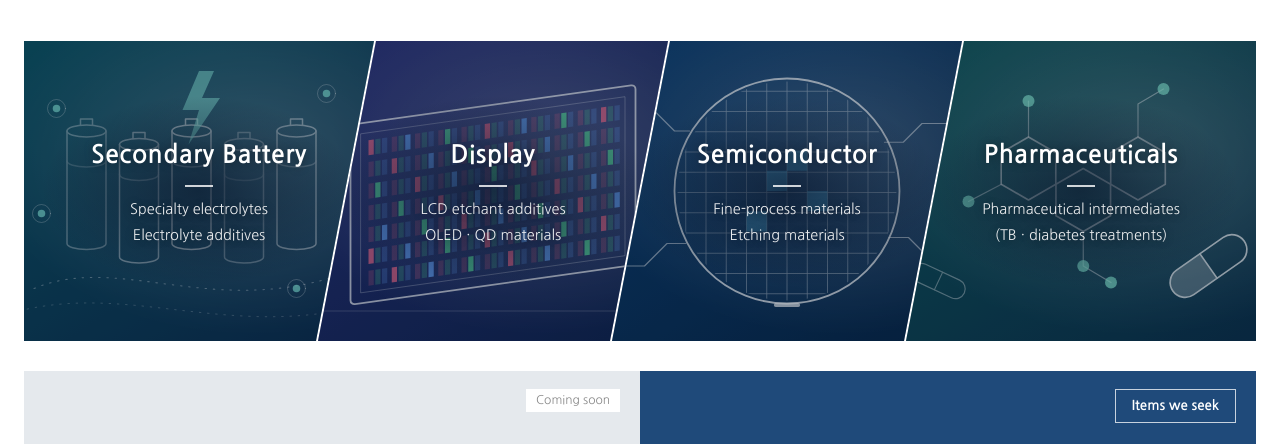
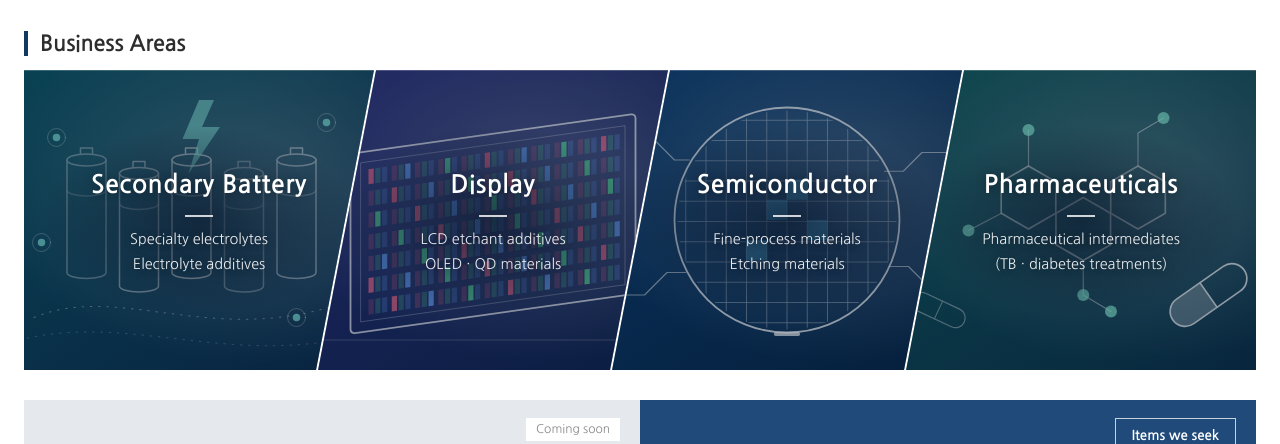
Before and after one commit to chunboproposal/chunboproposal.github.io, a plain HTML site: page index.html in a window 1280 px wide. Shown: the part 318-762 px from the top of the page. Drawn offline with Linux system fonts and the light colour scheme.

Commit message:
사업영역 제목 추가

```diff
--- a/index.html
+++ b/index.html
@@ -327,6 +327,9 @@ body{background:#fff;color:var(--ink);font-size:15px}
 /* 첫 화면 — 사업 분야 4칸(빗금 칸 · 너비 · 글자 위치 같게 · 마우스 올리면 살짝 커짐, 2026-11-04) */
 .sr-only{position:absolute;width:1px;height:1px;padding:0;margin:-1px;overflow:hidden;clip:rect(0 0 0 0);white-space:nowrap;border:0}
 .biz{position:relative;display:flex;height:300px;margin:44px 0 0;overflow:hidden;background:#fff}
+/* 사업영역 제목 — 4칸 위 왼쪽(2026-11-04) */
+.biz-h{margin:34px 0 14px;padding-left:12px;border-left:4px solid #123963;font-size:22px;font-weight:700;line-height:1.15;color:#2d2d2d;letter-spacing:-.01em}.biz-h+.biz{margin-top:0}
+@media (max-width:640px){.biz-h{margin:24px 0 10px;font-size:19px}}
 .biz-i{--s:56px;position:relative;flex:1 1 0;min-width:0;margin:0 calc(var(--s) / -2);overflow:hidden;clip-path:polygon(calc(var(--s) + 2px) 0,100% 0,calc(100% - var(--s) - 2px) 100%,0 100%);cursor:default}
 .biz-i:first-child{margin-left:0;clip-path:polygon(0 0,100% 0,calc(100% - var(--s) - 2px) 100%,0 100%)}
 .biz-i:last-child{margin-right:0;clip-path:polygon(calc(var(--s) + 2px) 0,100% 0,100% 100%,0 100%)}
@@ -416,7 +419,7 @@ button.card3:hover{border:0;background:#123963}
   const ATT_REQ = { msds:true, coa:true };
   const T = {
   ko:{ inq:'1:1 문의', inq_title:'제안하기', inq_desc:'문의 종류를 선택해 주십시오.', co:'천보 · 천보신소재 · 천보비엘에스 · 천보정밀', biz:[['이차전지','특수전해질','전해액 첨가제'],['디스플레이','LCD 식각액 첨가제','OLED · QD 소재'],['반도체','반도체 미세공정 소재','반도체 식각 소재'],['의약품','의약품 중간체','(결핵 · 당뇨 치료제)']], go:'바로가기', soon:'준비 중',
-    c1:'제품 구매 문의', c1s:'천보, 천보신소재, 천보비엘에스 제품 구매', c2wish:'공급제안 희망품목', c2:'공급 제안 문의', c2s:'원부자재 공급 제안서 제출', c3:'사업 협력 문의', c3s:'공동 개발, 사업 제휴',
+    c1:'제품 구매 문의', c1s:'천보, 천보신소재, 천보비엘에스 제품 구매', c2wish:'공급제안 희망품목', biz_t:'사업영역', c2:'공급 제안 문의', c2s:'원부자재 공급 제안서 제출', c3:'사업 협력 문의', c3s:'공동 개발, 사업 제휴',
     crumb_home:'제안하기', crumb:'공급 제안 문의', title:'원부자재 공급 제안',
     lead:'품질과 공급 안정성을 갖춘 원부자재 협력사를 찾고 있습니다.',
     flow:[['공급 제안 품목','제안 희망 품목'],['제안서 작성','제안 품목 입력 및 자료 첨부'],['구매팀 검토 및 회신','2주 내 평가결과 회신'],['평가 및 등록프로세스 진행','적합 건에 한해 안내 예정']],
@@ -436,7 +439,7 @@ button.card3:hover{border:0;background:#123963}
     wish_t:'공급 제안 품목', wish_d:'천보가 공급 제안을 받고 있는 품목입니다.', wish_raw:'원자재', wish_sub:'부자재', wish_q:'품목명 또는 사양 검색', wish_none:'검색 결과가 없습니다.', wish_load:'불러오는 중…', wish_fail:'목록을 불러오지 못했습니다. 잠시 후 다시 열어 주십시오.', wish_empty:'현재 공개된 품목이 없습니다.', wish_go:'이 품목으로 제안하기', wish_close:'닫기', wish_etc:'기타', done:'접수가 완료되었습니다.', refno:'접수번호', refno_d:'진행현황 확인을 위해서 접수번호를 기억해주세요.', lk_lead:'공급 제안 접수번호와 제출하신 이메일로 진행현황을 확인할 수 있습니다.', lk_t:'진행현황 확인', lk_d:'접수번호와 제출하신 이메일을 입력하십시오.', lk_no:'접수번호', lk_email:'이메일', lk_btn:'조회', lk_busy:'조회 중…', lk_nf:'접수번호 또는 이메일이 맞지 않습니다.', lk_wait:'잠시 후 다시 조회해 주십시오.', lk_fail:'조회하지 못했습니다. 잠시 후 다시 시도해 주십시오.', lk_none:'접수되었습니다. 구매팀이 검토를 준비하고 있습니다.', lk_at:'접수', lk_upd:'갱신', lk_items:'제안 품목', fail:'제출하지 못했습니다. 잠시 후 다시 ‘제출’을 눌러 주십시오.', not_ready:'접수 주소가 아직 설정되지 않았습니다.',
     foot:'천보 구매팀 | 원부자재 공급 제안' },
   en:{ inq:'1:1 Inquiry', inq_title:'Proposals', inq_desc:'Please select the type of inquiry.', co:'Chunbo · Chunbo Advanced Materials · Chunbo BLS · Chunbo Precision', biz:[['Secondary Battery','Specialty electrolytes','Electrolyte additives'],['Display','LCD etchant additives','OLED · QD materials'],['Semiconductor','Fine-process materials','Etching materials'],['Pharmaceuticals','Pharmaceutical intermediates','(TB · diabetes treatments)']], go:'Go', soon:'Coming soon',
-    c1:'Product Purchase', c1s:'Products of Chunbo, Chunbo Advanced Materials, Chunbo BLS', c2wish:'Items we seek', c2:'Supply Proposal', c2s:'Submit a raw material supply proposal', c3:'Business Partnership', c3s:'Joint development / alliances',
+    c1:'Product Purchase', c1s:'Products of Chunbo, Chunbo Advanced Materials, Chunbo BLS', c2wish:'Items we seek', biz_t:'Business Areas', c2:'Supply Proposal', c2s:'Submit a raw material supply proposal', c3:'Business Partnership', c3s:'Joint development / alliances',
     crumb_home:'Proposals', crumb:'Supply Proposal', title:'Raw Material Supply Proposal',
     lead:'We are looking for raw material partners who offer reliable quality and stable supply.',
     flow:[['Proposal items','Items open for proposal'],['Write proposal','Enter items / attach documents'],['Review / reply','Evaluation result within 2 weeks'],['Evaluation & registration','Guidance for accepted proposals only']],
@@ -456,7 +459,7 @@ button.card3:hover{border:0;background:#123963}
     wish_t:'Proposal items', wish_etc:'Others', wish_d:'Items for which Chunbo is accepting supply proposals.', wish_raw:'Raw materials', wish_sub:'Sub-materials', wish_q:'Search item name / spec', wish_none:'No results.', wish_load:'Loading…', wish_fail:'Could not load the list. Please try again later.', wish_empty:'No items are published at the moment.', wish_go:'Propose this item', wish_close:'Close', done:'Your proposal has been received.', refno:'Reference No.', refno_d:'Please keep this reference number to check the progress.', lk_lead:'Check the progress of your supply proposal with the reference number and your e-mail.', lk_t:'Check progress', lk_d:'Enter your reference number and the e-mail you submitted.', lk_no:'Reference No.', lk_email:'E-mail', lk_btn:'Check', lk_busy:'Checking…', lk_nf:'The reference number or e-mail does not match.', lk_wait:'Please try again in a moment.', lk_fail:'Could not check the progress. Please try again later.', lk_none:'Received. Our purchasing team is preparing the review.', lk_at:'Submitted', lk_upd:'Updated', lk_items:'Items', fail:'Submission failed. Please press “Submit” again in a moment.', not_ready:'The submission address is not set yet.',
     foot:'Chunbo Purchasing Team, Raw Material Supply Proposal' },
   zh:{ inq:'一对一咨询', inq_title:'提案', inq_desc:'请选择咨询类型。', co:'Chunbo · Chunbo Advanced Materials · Chunbo BLS · Chunbo Precision', biz:[['二次电池','特种电解质','电解液添加剂'],['显示屏','LCD蚀刻液添加剂','OLED · QD材料'],['半导体','半导体微细工艺材料','半导体蚀刻材料'],['医药','医药中间体','（结核 · 糖尿病治疗药）']], go:'前往', soon:'准备中',
-    c1:'产品采购咨询', c1s:'Chunbo、Chunbo Advanced Materials、Chunbo BLS 产品采购', c2wish:'征集品目', c2:'供应提案', c2s:'提交原辅材料供应提案', c3:'业务合作咨询', c3s:'共同开发/业务合作',
+    c1:'产品采购咨询', c1s:'Chunbo、Chunbo Advanced Materials、Chunbo BLS 产品采购', c2wish:'征集品目', biz_t:'业务领域', c2:'供应提案', c2s:'提交原辅材料供应提案', c3:'业务合作咨询', c3s:'共同开发/业务合作',
     crumb_home:'提案', crumb:'供应提案', title:'原辅材料供应提案',
     lead:'我们正在寻找品质可靠、供应稳定的原辅材料合作伙伴。',
     flow:[['提案品目','征集提案品目'],['填写提案','填写品目/上传资料'],['审核/回复','2周内回复评估结果'],['评估及注册流程','仅限合格提案另行通知']],
@@ -526,7 +529,7 @@ button.card3:hover{border:0;background:#123963}
   function viewHome(){
     return `${subTop([t('inq_title')])}<section class="home"><div class="wrap">
       <h1 class="sr-only">${esc(t('inq_title'))}</h1>
-      <div class="biz" role="list">${(t('biz') || []).map((b, i) => `<div class="biz-i biz-${i + 1}" role="listitem"><div class="biz-bg" aria-hidden="true">${BIZ_ART[i] || ''}</div><div class="biz-tx"><b>${esc(b[0])}</b><span>${esc(b[1])}</span><span>${esc(b[2])}</span></div></div>`).join('')}</div>
+      <h2 class="biz-h">${esc(t('biz_t'))}</h2><div class="biz" role="list">${(t('biz') || []).map((b, i) => `<div class="biz-i biz-${i + 1}" role="listitem"><div class="biz-bg" aria-hidden="true">${BIZ_ART[i] || ''}</div><div class="biz-tx"><b>${esc(b[0])}</b><span>${esc(b[1])}</span><span>${esc(b[2])}</span></div></div>`).join('')}</div>
       <div class="cards">
         <div class="card3 dim"><span class="soon">${esc(t('soon'))}</span>${ICON.flask}<h3>${esc(t('c1'))}</h3></div>
         <div class="card3 is-btn" data-go="supply" role="button" tabindex="0"><button type="button" class="wishbtn" data-wish>${esc(t('c2wish'))}</button>${ICON.supply}<h3>${esc(t('c2'))}</h3><span class="go">${esc(t('go'))} <i></i></span></div>
```
